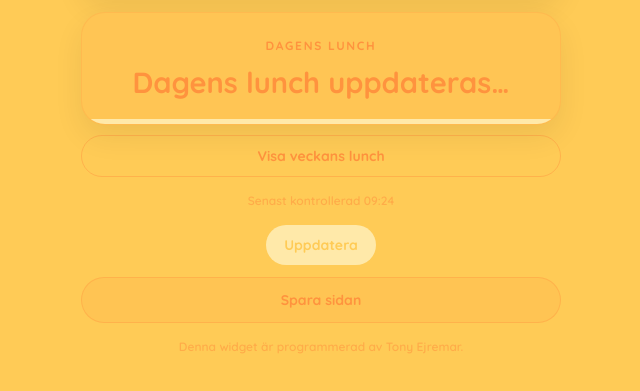
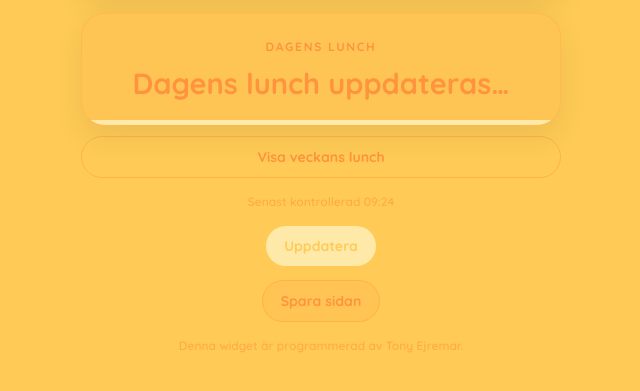
Before and after one commit to traxxwell/dagens-namnsdag, a plain HTML site: page mobil.html in a window 1280 px wide. Shown: the part 361-752 px from the top of the page, without its empty margins (319-959 px from the left). Drawn offline with Linux system fonts and the light colour scheme; no server answers.

Commit message:
Gör Spara sidan-knappen mindre

```diff
--- a/mobil.html
+++ b/mobil.html
@@ -29,7 +29,7 @@
     .refresh { display:block; margin:14px auto 0; border:0; border-radius:999px; padding:11px 18px; background:var(--day-primary); color:var(--day-background); font:700 14px "Quicksand",sans-serif; cursor:pointer; }
     .refresh.secondary { margin-top:10px; background:transparent; color:var(--day-text); border:1px solid color-mix(in srgb, var(--day-text) 45%, transparent); }
     .credit { margin:16px auto 0; text-align:center; font-size:12px; font-weight:600; opacity:.55; }
-    .install-cta { display:block; width:100%; margin:12px auto 0; border:1px solid color-mix(in srgb, var(--day-text) 38%, transparent); border-radius:999px; padding:13px 18px; background:color-mix(in srgb, var(--day-text) 12%, var(--day-background)); color:var(--day-text); font:700 14px "Quicksand",sans-serif; cursor:pointer; }
+    .install-cta { display:block; width:max-content; max-width:100%; margin:14px auto 0; border:1px solid color-mix(in srgb, var(--day-text) 38%, transparent); border-radius:999px; padding:11px 18px; background:color-mix(in srgb, var(--day-text) 12%, var(--day-background)); color:var(--day-text); font:700 14px "Quicksand",sans-serif; cursor:pointer; }
     .install-cta:active { transform:scale(.99); }
     .guide-backdrop { position:fixed; inset:0; z-index:20; display:none; align-items:center; justify-content:center; padding:18px; background:#0009; }
     .guide-backdrop.open { display:flex; }
```
